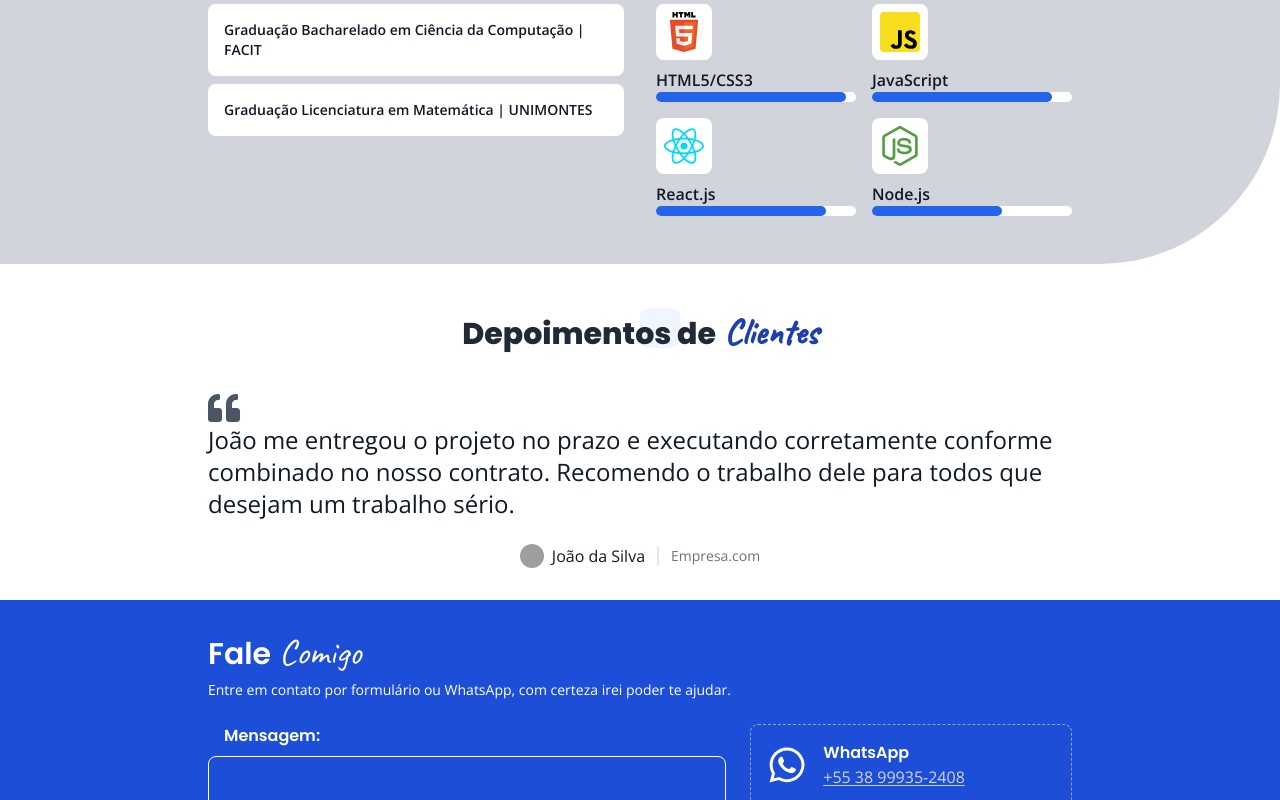
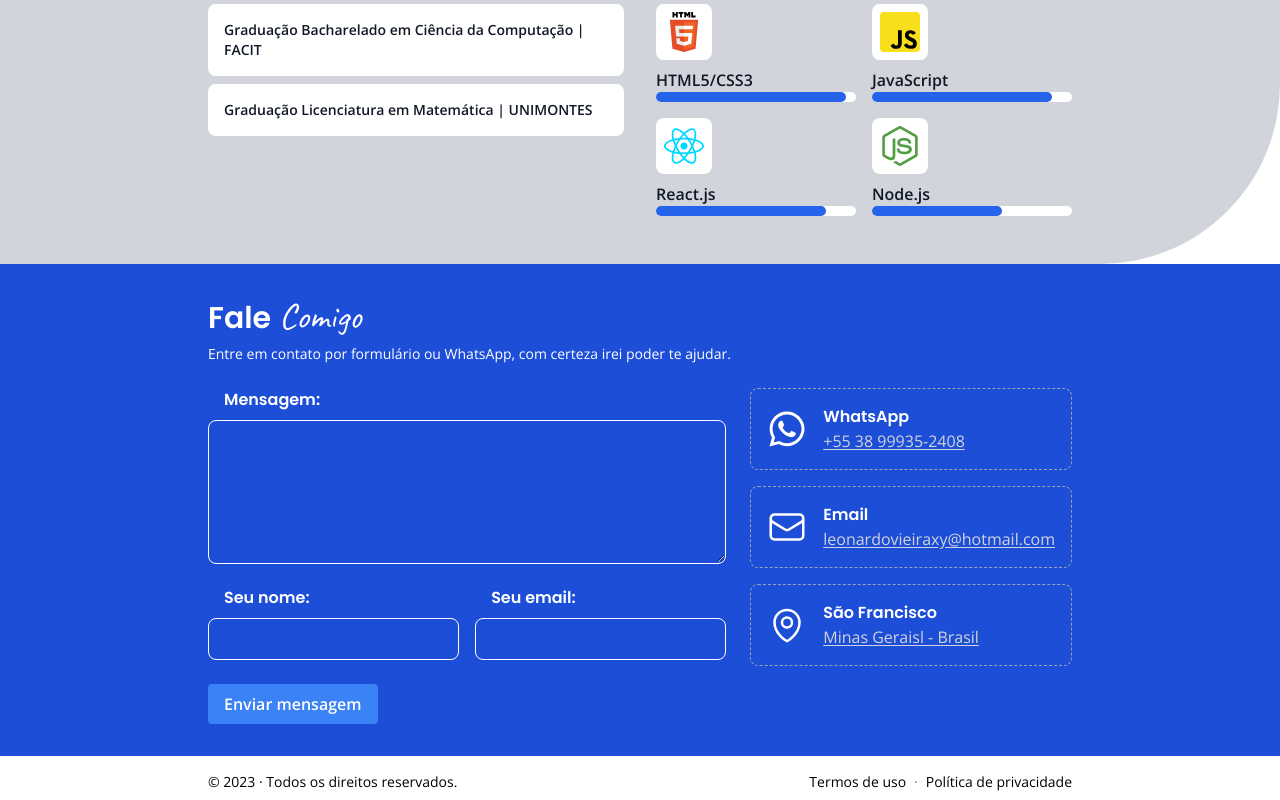
Before and after one commit to LeonardoVieiraGuimaraes/leo_portifolio, a React (Vite) app: page / in a window 1280 px wide. Shown: the part 2352-3152 px from the top of the page. Built offline with nearby package versions, Linux system fonts and the light colour scheme; grey boxes are pictures that could not be loaded.

Commit message:
Changes to be committed: 	modified:   src/App.tsx

```diff
--- a/src/App.tsx
+++ b/src/App.tsx
@@ -6,7 +6,7 @@ import Hero from "./components/Hero";
 import Projects from "./components/Projects";
 import Services from "./components/Services";
 import Skills from "./components/Skills";
-import Textimonials from "./components/Textimonials";
+// import Textimonials from "./components/Textimonials";
 
 function App() {
   return (
@@ -17,7 +17,7 @@ function App() {
       <Services />
       <Projects />
       <Skills />
-      <Textimonials />
+      {/* <Textimonials /> */}
       <Contact />
       <Footer />
     </main>
```
